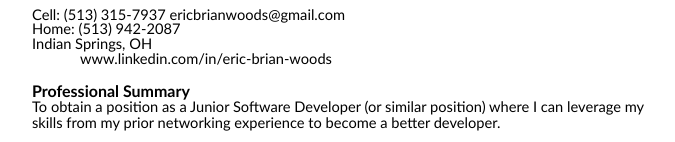
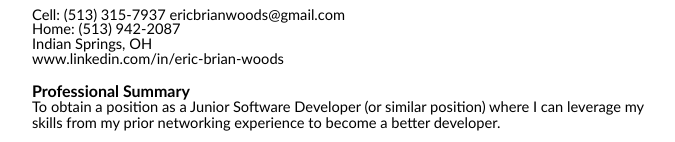
Before and after one commit to Brian-Woods/Brian-Woods, a plain HTML site: page index.html in a window 1280 px wide. Shown: the part 151-293 px from the top of the page, without its empty margins (72-747 px from the left). Drawn offline with Linux system fonts and the light colour scheme; a web font is replaced by a local one.

Commit message:
Update index.html

```diff
--- a/index.html
+++ b/index.html
@@ -7,7 +7,7 @@
     <p class="c14"><span class="c4">Cell: (513) 315-7937   <a class="c25" href="mailto:ericbrianwoods@gmail.com">ericbrianwoods@gmail.com</a></span></p>
     <p class="c14"><span class="c4">Home: (513) 942-2087</span></p>
     <p class="c14"><span class="c4">Indian Springs, OH</span></p>
-    <p class="c14 c24"><span class="c4">www.linkedin.com/in/eric-brian-woods</span></p>
+    <p class="c14"><span class="c4">www.linkedin.com/in/eric-brian-woods</span></p>
     <p class="c11">
       <span class="c19"><br></span>
       <span class="c15">Professional Summary</span>
```
